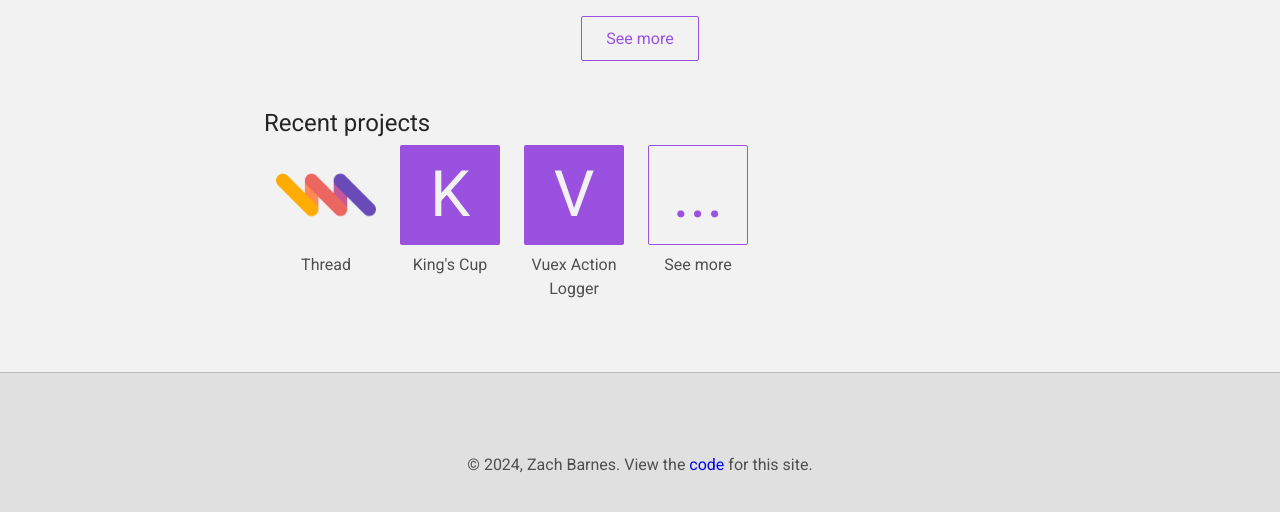
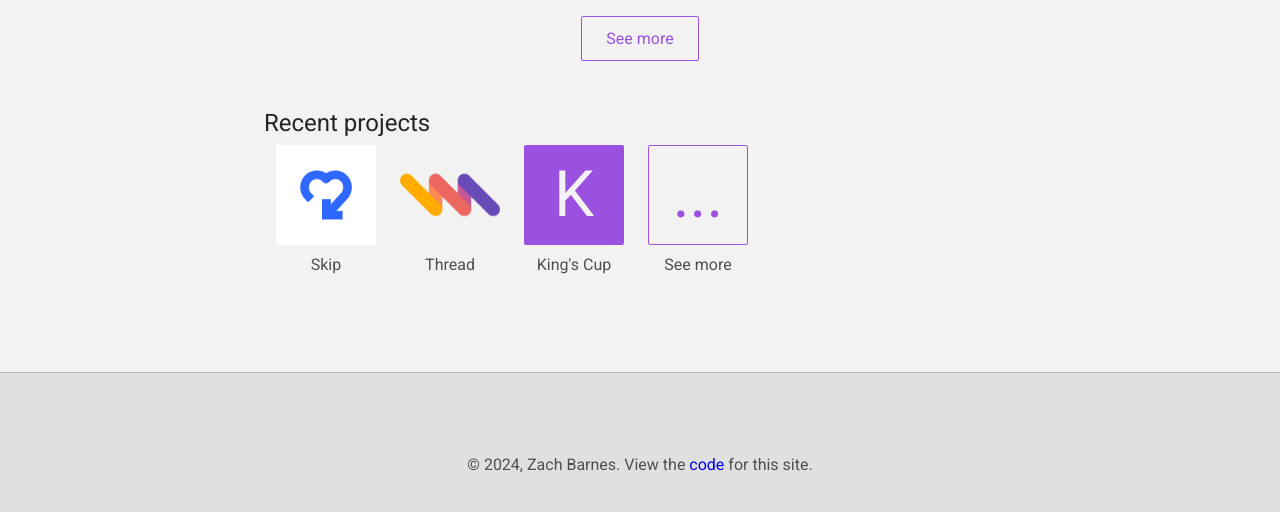
Before and after one commit to Zacharias3690/Portfolio, a Jekyll site: the page built from index.md, in a window 1280 px wide and 1314 px high. Shown: the part 757-1269 px from the top of the window. Built offline with Jekyll 4.4.1, drawn with Linux system fonts in a browser that asks for light colours.

Commit message:
Update _config.yml

```diff
--- a/_config.yml
+++ b/_config.yml
@@ -44,6 +44,10 @@ navigation:
   - text: Projects
     url: /projects/
 projects:
+  - name: Skip
+    url: https://www.skip.dating/
+    image: /assets/images/skip_logo.png
+    alt: Skip Logo
   - name: Thread
     url: https://github.com/Zacharias3690/Thread
     image: /assets/images/thread.png
```
